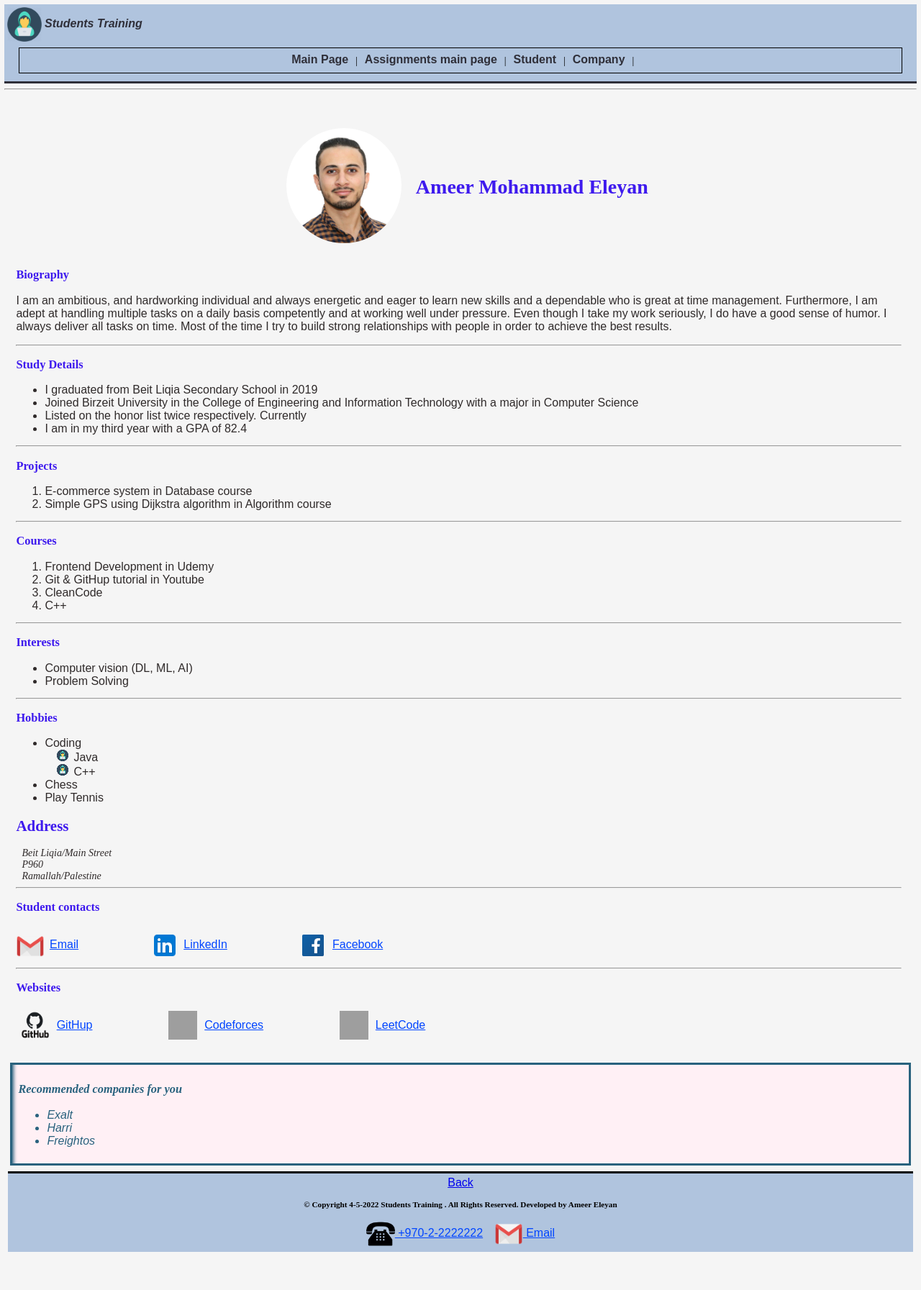
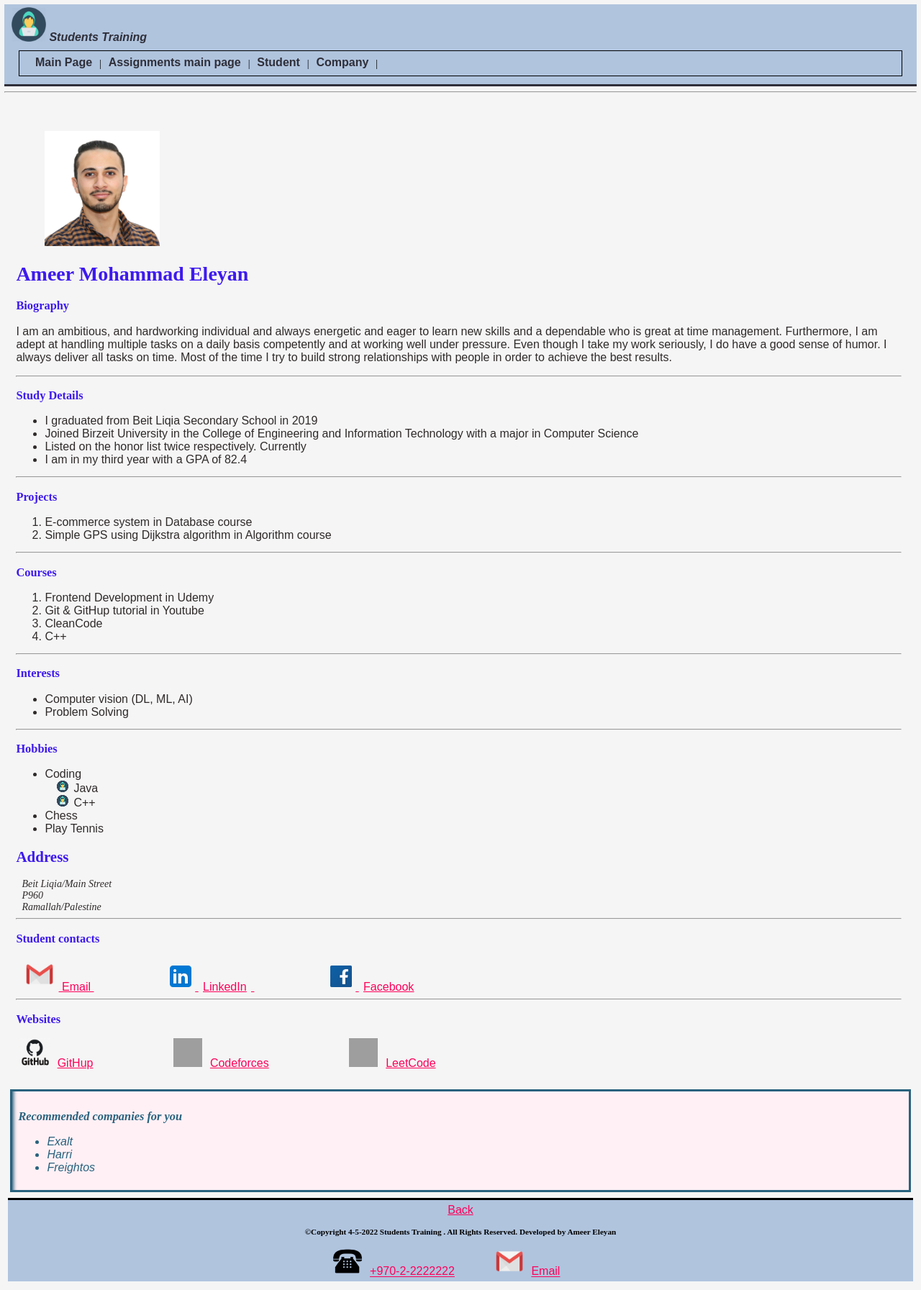
Before and after one commit to AmeerEleyan/WebCourse, a PHP site: page /assignments/assignment2/student.html in a window 1280 px wide. Shown: the whole page at 72% size. Before the commit the page ends 1740 px from the top, so only its background shows below. Run offline with PHP 8.4, Linux system fonts and the light colour scheme; grey boxes are pictures that could not be loaded.

Commit message:
Edit assignemnt 2

```diff
--- a/assignments/assignment2/css/layout.css
+++ b/assignments/assignment2/css/layout.css
@@ -1,15 +1,6 @@
 #website_logo {
     width: 3rem;
     height: 3rem;
-}
-
-#website_logo:hover {
-    transform: scale(1.15);
-}
-
-.logo {
-    display: inline-block;
-    vertical-align: middle;
 }
 
 #site_name {
@@ -38,7 +29,6 @@
     border: .1rem solid black;
     margin: .5rem 1rem;
     padding: .5rem 1rem;
-    text-align: center;
 }
 
 .nav_links:link,
--- a/assignments/assignment2/css/website.css
+++ b/assignments/assignment2/css/website.css
@@ -11,28 +11,29 @@
 main p,
 article,
 li,
-a {
+a,
+span {
     font-family: Arial, Helvetica, sans-serif;
     font-size: 1rem;
+}
+
+.student_contacts,
+.company_contacts {
+    text-decoration: underline;
+    margin-right: 5.5rem;
 }
 
 main a[href^="mailto"] {
     content: url("../images/gamil_logo.png");
     width: 2.5rem;
     height: 2.5rem;
-    vertical-align: middle;
-}
 
-main a[href^="mailto"]:hover,
-main a[href^="tel"]:hover {
-    transform: scale(1.2);
 }
 
 main a[href^="tel"] {
     content: url("../images/telephone.png");
     width: 2.5rem;
     height: 2.5rem;
-    vertical-align: middle;
 }
 
 h1 {
@@ -44,25 +45,15 @@
     height: 2.5rem;
 }
 
-figure {
-    margin-inline-start: 1.5rem;
-    margin-inline-end: 1rem;
-}
 
 address {
     padding-left: 0.5rem;
 }
 
-.student_contacts a,
-.company_contacts a {
-    margin-right: 0.2rem;
-}
-
-.websites_contact a:link,
+a:link,
 a:visited,
-.student_websites a:link,
-a:visited {
-    color: rgb(1, 69, 255);
+span {
+    color: rgb(255, 0, 89);
     padding: .2rem .4rem;
 }
 
@@ -72,9 +63,10 @@
 
 .websites_contact a:hover,
 .student_websites a:hover,
-footer a:hover,
-a+p:hover {
-    color: rgb(255, 0, 179);
+.student_contacts a:hover,
+.company_contacts a:hover,
+footer a:hover {
+    color: rgb(196, 132, 4);
 }
 
 #student_profile {
@@ -82,35 +74,9 @@
     height: 10rem;
 }
 
-#student_profile {
-    border-radius: 50rem;
-}
-
-
 #company_profile {
     width: 14rem;
     height: 12rem;
-}
-
-#company_profile:hover,
-#student_profile:hover {
-    transform: scale(1.3);
-}
-
-.img-txt:hover {
-    transform: scale(1.2);
-}
-
-.websites_imgs,
-.img-txt {
-    vertical-align: middle;
-}
-
-a+p {
-    color: rgb(1, 69, 255);
-    text-decoration: underline;
-    display: inline-block;
-    margin-right: 6rem;
 }
 
 .company_photos {
@@ -118,25 +84,14 @@
     height: 16rem;
 }
 
-.company_photos:hover {
-    transform: scale(1.25);
-}
-
 .company_photos_figure img {
     margin-right: 10%;
 }
 
-.student_profile,
-.company_profile {
-    text-align: center;
+.websites_contact {
+    margin-right: 2rem;
 }
 
-.student_profile>*,
-.company_profile>* {
-    display: inline-block;
-    vertical-align: middle;
+.student_websites {
+    margin-right: 5.5rem;
 }
-
-.websites_contact {
-    display: inline-block;
-}
--- a/assignments/assignment2/student.html
+++ b/assignments/assignment2/student.html
@@ -14,7 +14,7 @@
         <div>
             <div>
                 <a id="site_name" href="../assignment2/index.html">
-                    <img class="img-txt" id="website_logo" src="images/website_logo.png" alt="website logo" />
+                    <img id="website_logo" src="images/website_logo.png" alt="website logo" />
                     Students Training
                 </a>
             </div>
@@ -32,7 +32,7 @@
     </header>
     <hr />
     <main>
-        <div class="student_profile">
+        <div>
             <figure>
                 <img id="student_profile" src="./images/MyPhoto.jpg" alt="Student Photo" />
             </figure>
@@ -115,33 +115,38 @@
             </address>
         </section>
         <hr />
-        <section class="student_contacts">
+        <section>
             <h3>Student contacts</h3>
-            <a href="mailto:ameer.eleyan.pgr@gamil.com"></a>
-            <p>Email</p>
-            <a href="https://www.linkedin.com/in/ameer-eleyan-8442751a5/">
-                <img class="img-txt" src="./images/linkedin_logo.png" alt="LinkedIn Profile" /></a>
-            <p>LinkedIn</p>
-            <a href="https://www.facebook.com/amer.alian2">
-                <img class="img-txt" src="./images/facebook_logo.png" alt="Facebook Profile" /></a>
-            <p>Facebook</p>
+            <span class="student_contacts">
+                <a href="mailto:ameer.eleyan.pgr@gamil.com"></a>
+                Email
+            </span>
+            <span class="student_contacts">
+                <img src="./images/linkedin_logo.png" alt="LinkedIn Profile" />
+                <a href="https://www.linkedin.com/in/ameer-eleyan-8442751a5/">LinkedIn</a>
+            </span>
+            <span class="student_contacts">
+                <img src="./images/facebook_logo.png" alt="Facebook Profile" />
+                <a href="https://www.facebook.com/amer.alian2">Facebook</a>
+            </span>
         </section>
         <hr />
-        <section class="student_websites">
+        <section>
             <h3>Websites</h3>
-            <a href="https://github.com/AmeerEleyan">
-                <img class="img-txt" src="./images/githup_logo.png" alt="GitHup Profile" /></a>
-            <p>GitHup</p>
-            <a href="https://codeforces.com/profile/Ameleyan">
-                <img class="img-txt"
-                    src="https://img.icons8.com/external-tal-revivo-shadow-tal-revivo/48/000000/external-codeforces-programming-competitions-and-contests-programming-community-logo-shadow-tal-revivo.png"
-                    alt="codeforces Profile" /></a>
-            <p>Codeforces</p>
-            <a href="https://leetcode.com/AmeerEleyanPgr/">
-                <img class="img-txt"
-                    src="https://img.icons8.com/external-tal-revivo-shadow-tal-revivo/48/000000/external-level-up-your-coding-skills-and-quickly-land-a-job-logo-shadow-tal-revivo.png"
-                    alt="Leetcode Profile" /></a>
-            <p>LeetCode</p>
+            <span class="student_websites">
+                <img src="./images/githup_logo.png" alt="GitHup Profile" />
+                <a href="https://github.com/AmeerEleyan">GitHup</a>
+            </span>
+            <span class="student_websites">
+                <img src="https://img.icons8.com/external-tal-revivo-shadow-tal-revivo/48/000000/external-codeforces-programming-competitions-and-contests-programming-community-logo-shadow-tal-revivo.png"
+                    alt="codeforces Profile" />
+                <a href="https://codeforces.com/profile/Ameleyan">Codeforces</a>
+            </span>
+            <span class="student_websites">
+                <img src="https://img.icons8.com/external-tal-revivo-shadow-tal-revivo/48/000000/external-level-up-your-coding-skills-and-quickly-land-a-job-logo-shadow-tal-revivo.png"
+                    alt="Leetcode Profile" />
+                <a href="https://leetcode.com/AmeerEleyanPgr/">LeetCode</a>
+            </span>
         </section>
     </main>
     <aside>
@@ -156,22 +161,18 @@
         <a href="./">Back</a>
         <section>
             <h4>
-                &copy; Copyright 4-5-2022 Students Training . All Rights Reserved.
+                &copy;Copyright 4-5-2022 Students Training . All Rights Reserved.
                 Developed by Ameer Eleyan
             </h4>
         </section>
-        <div class="websites_contact">
-            <a href="tel:+970-2-2222222">
-                <img class="img-txt" src="./images/telephone.png" alt="tel-logo">
-                +970-2-2222222
-            </a>
-        </div>
-        <div class="websites_contact">
-            <a href="mailto:1191076@student.birzeit.edu">
-                <img class="img-txt" src="./images/gamil_logo.png" alt="email-logo">
-                Email
-            </a>
-        </div>
+        <span class="websites_contact">
+            <img src="./images/telephone.png" alt="tel-logo">
+            <a href="tel:+970-2-2222222">+970-2-2222222</a>
+        </span>
+        <span class="websites_contact">
+            <img src="./images/gamil_logo.png" alt="email-logo">
+            <a href="mailto:1191076@student.birzeit.edu">Email</a>
+        </span>
     </footer>
 </body>
 
```
Also changed, not shown: assignments/assignment2/company.html (+26 -23 lines).
